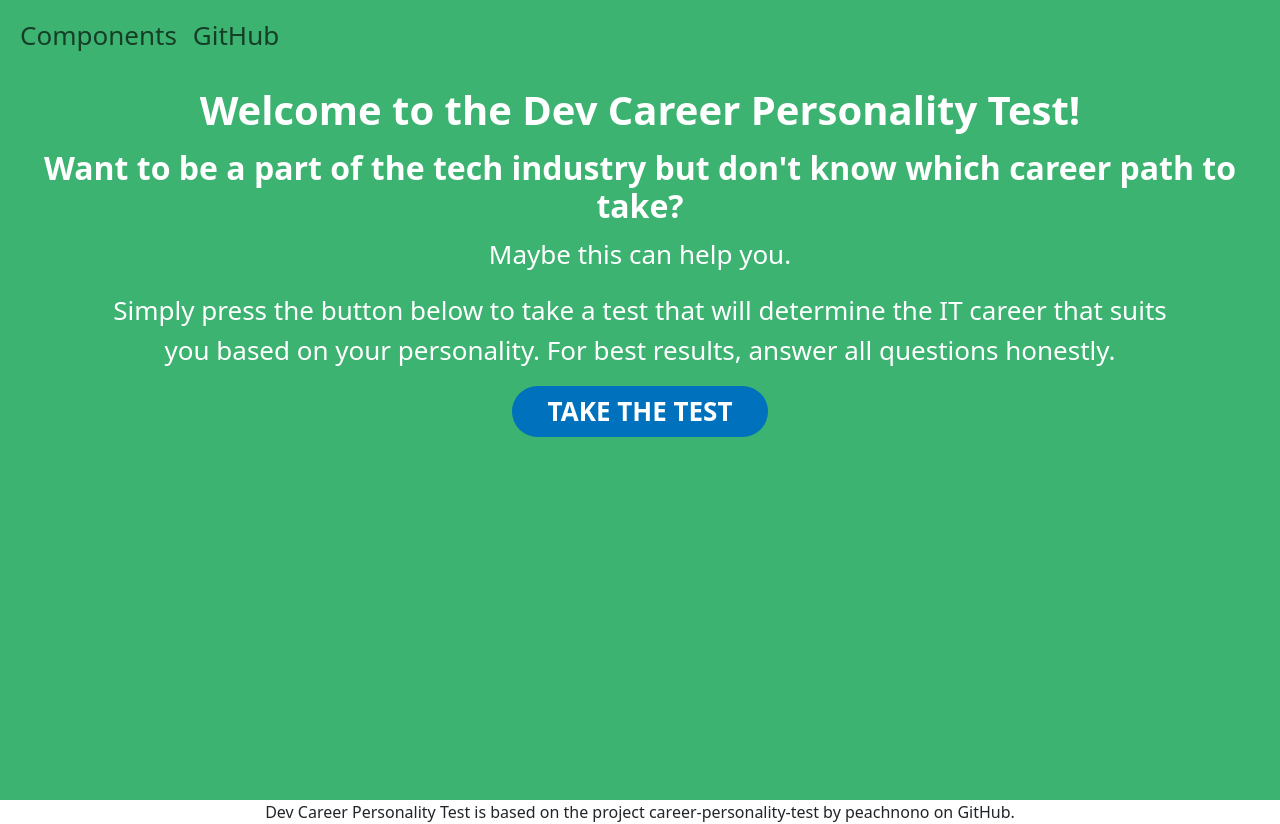
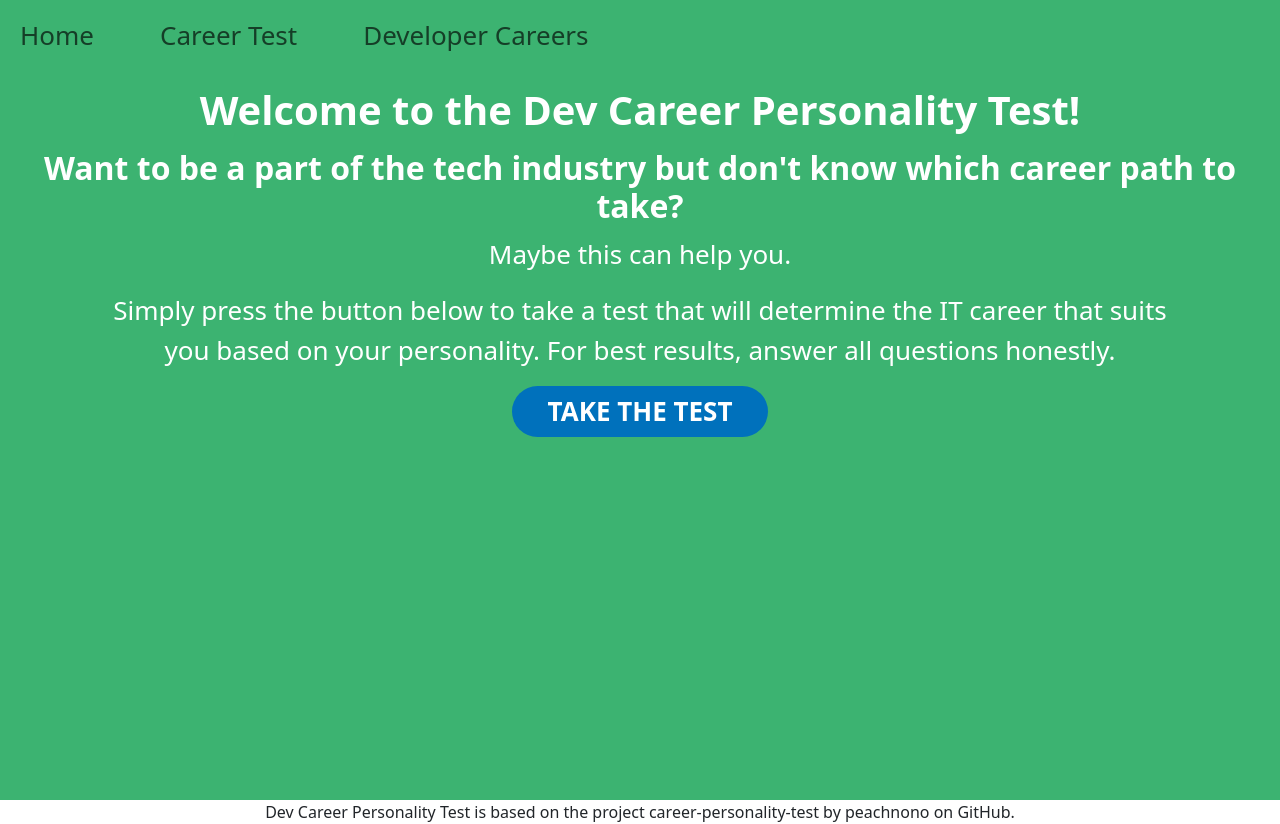
Before and after one commit to thedevarchive/dev-career-personality-test, a React (Create React App) app: page / in a window 1280 px wide. Built offline with nearby package versions, Linux system fonts and the light colour scheme.

Commit message:
Added spacing and logic to navbar

```diff
--- a/src/App.css
+++ b/src/App.css
@@ -15,6 +15,10 @@
 .App-link, .App-link:visited {
   text-decoration: none;
   color: #001695;
+}
+
+.nav-item:not(:first-child) {
+  margin-left: 50px !important;
 }
 
 button {
--- a/src/App.js
+++ b/src/App.js
@@ -1,4 +1,4 @@
-import { Routes, Route } from "react-router-dom";
+import { Routes, Route, useLocation } from "react-router-dom";
 
 import { Home } from "./pages/home";
 import { Test } from "./pages/test";
@@ -11,6 +11,11 @@ import './App.css';
 import 'bootstrap/dist/css/bootstrap.min.css';
 
 function App() {
+  const location = useLocation();
+
+  // Get the current pathname (e.g., "/home", "/results", etc.)
+  const currentPage = location.pathname;
+  console.log(currentPage);
 
   return (
     <div className="App">
@@ -18,12 +23,13 @@ function App() {
         <Navbar expand="md">
           <Nav className="me-auto" navbar>
             <NavItem>
-              <NavLink href="/test">Components</NavLink>
+              <NavLink href="/">Home</NavLink>
             </NavItem>
             <NavItem>
-              <NavLink href="https://github.com/reactstrap/reactstrap">
-                GitHub
-              </NavLink>
+              <NavLink href={(currentPage === "/test") ? "#" : "/test"}>Career Test</NavLink>
+            </NavItem>
+            <NavItem>
+              <NavLink href={(currentPage === "/devCareers") ? "#" : "/devCareers"}>Developer Careers</NavLink>
             </NavItem>
           </Nav>
         </Navbar>
--- a/src/pages/devCareers.js
+++ b/src/pages/devCareers.js
@@ -30,7 +30,6 @@ export function DevCareers() {
         getCareers().then((data) => {
             setCareers(data);
         });
-        console.log(careers[0].career_name);
     }, [title]);
 
     return (
```
